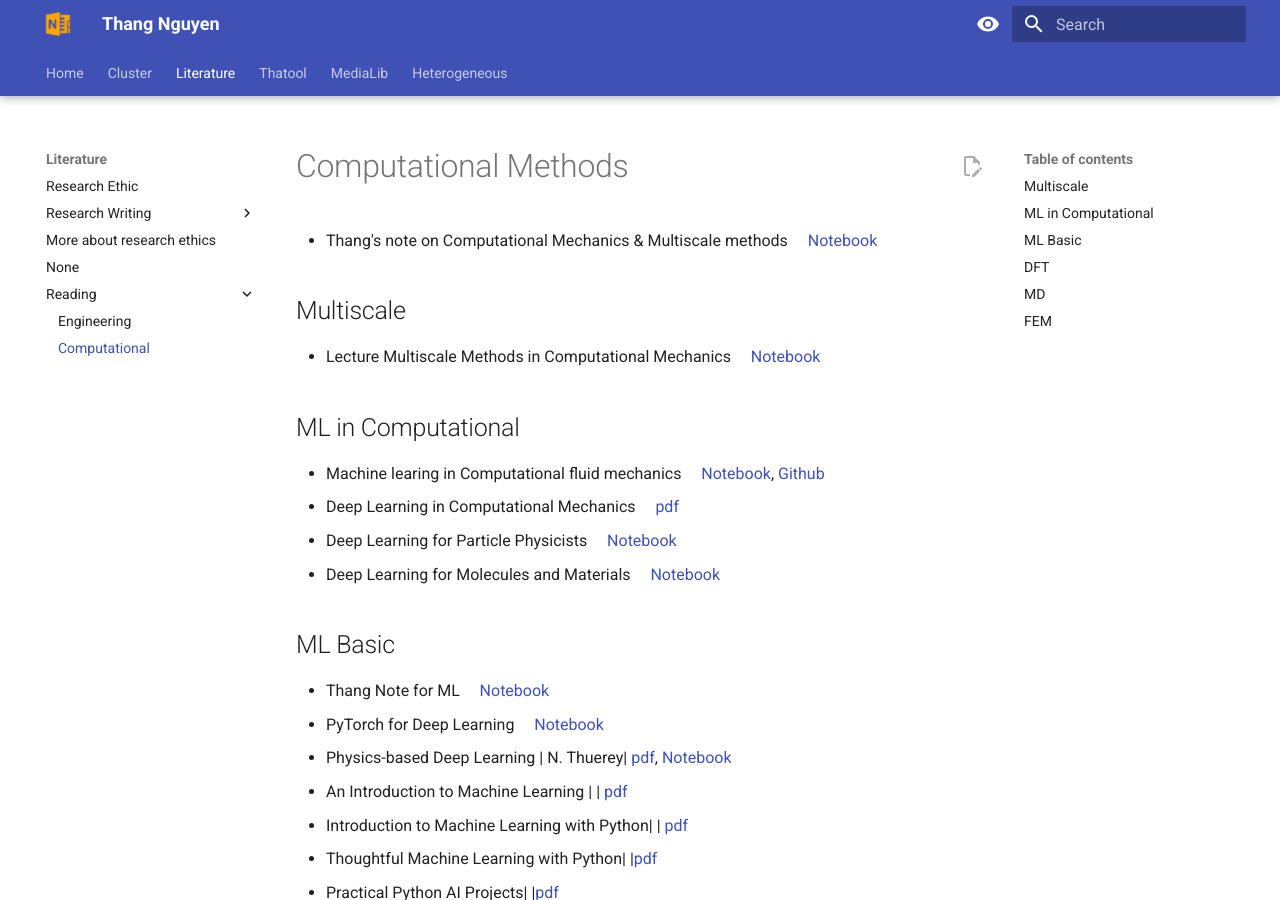
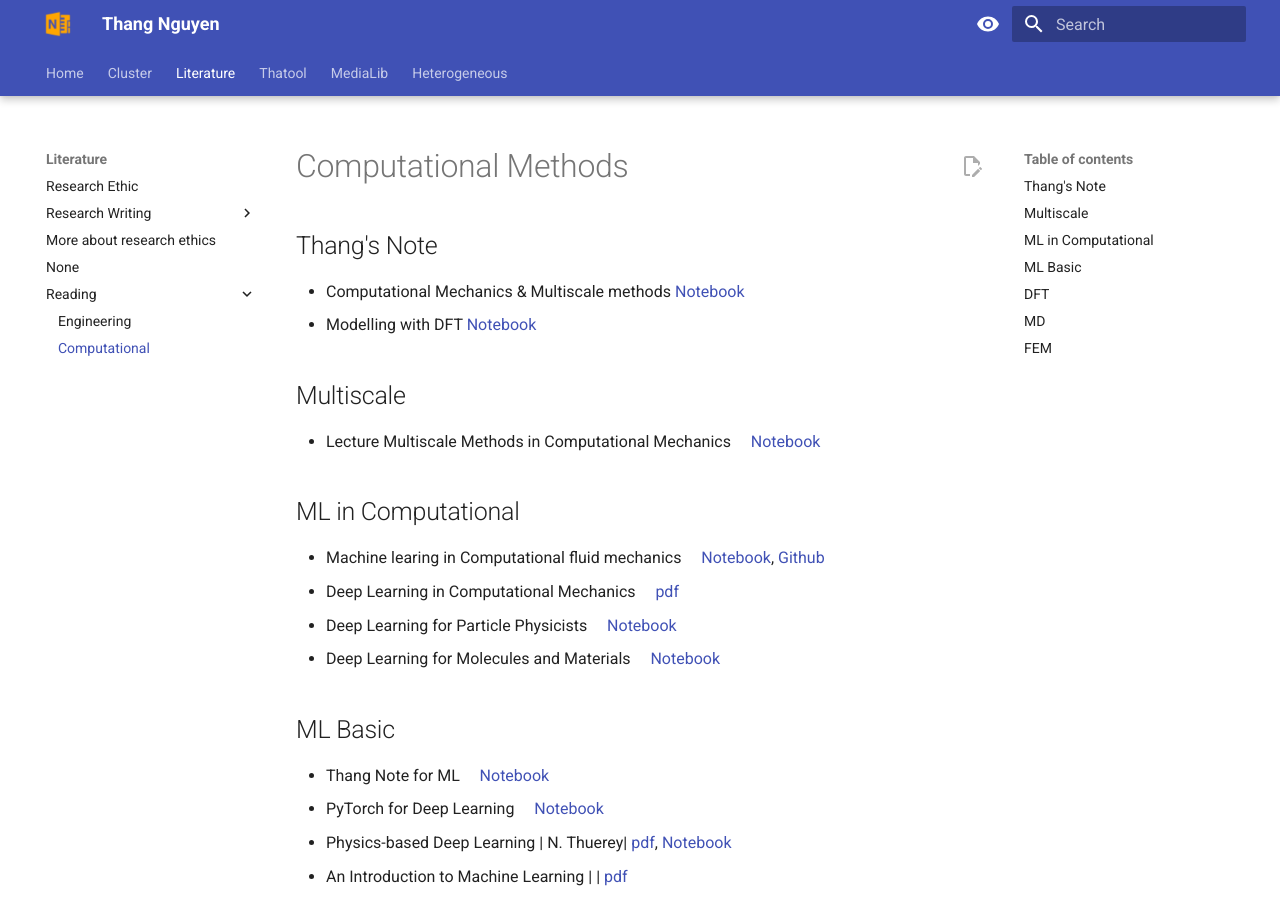
Before and after one commit to thangckt/thangckt.github.io, an MkDocs documentation site: the page built from docs/literature/reading/Comp_Methods.md, in a window 1280 px wide and 900 px high. Built offline with MkDocs 1.6.1 and Material for MkDocs 9.7.7, drawn with Linux system fonts in a browser that asks for light colours; the version menu is left out.

Commit message:
Update Comp_Methods.md

```diff
--- a/docs/literature/reading/Comp_Methods.md
+++ b/docs/literature/reading/Comp_Methods.md
@@ -9,7 +9,11 @@ table, td, th {border: none!important;  border-collapse: collapse;  border-spaci
 
 # Computational Methods
 
-- Thang's note on Computational Mechanics & Multiscale methods  &nbsp; &nbsp;  [Notebook](https://thangckt.github.io/note_comp_mech){target="_blank"}
+
+## Thang's Note
+
+- Computational Mechanics & Multiscale methods    [Notebook](https://thangckt.github.io/note_comp_mech){target="_blank"}
+- Modelling with DFT    [Notebook](https://thangckt.github.io/note_dft){target="_blank"}
 
 ## Multiscale
 
```
